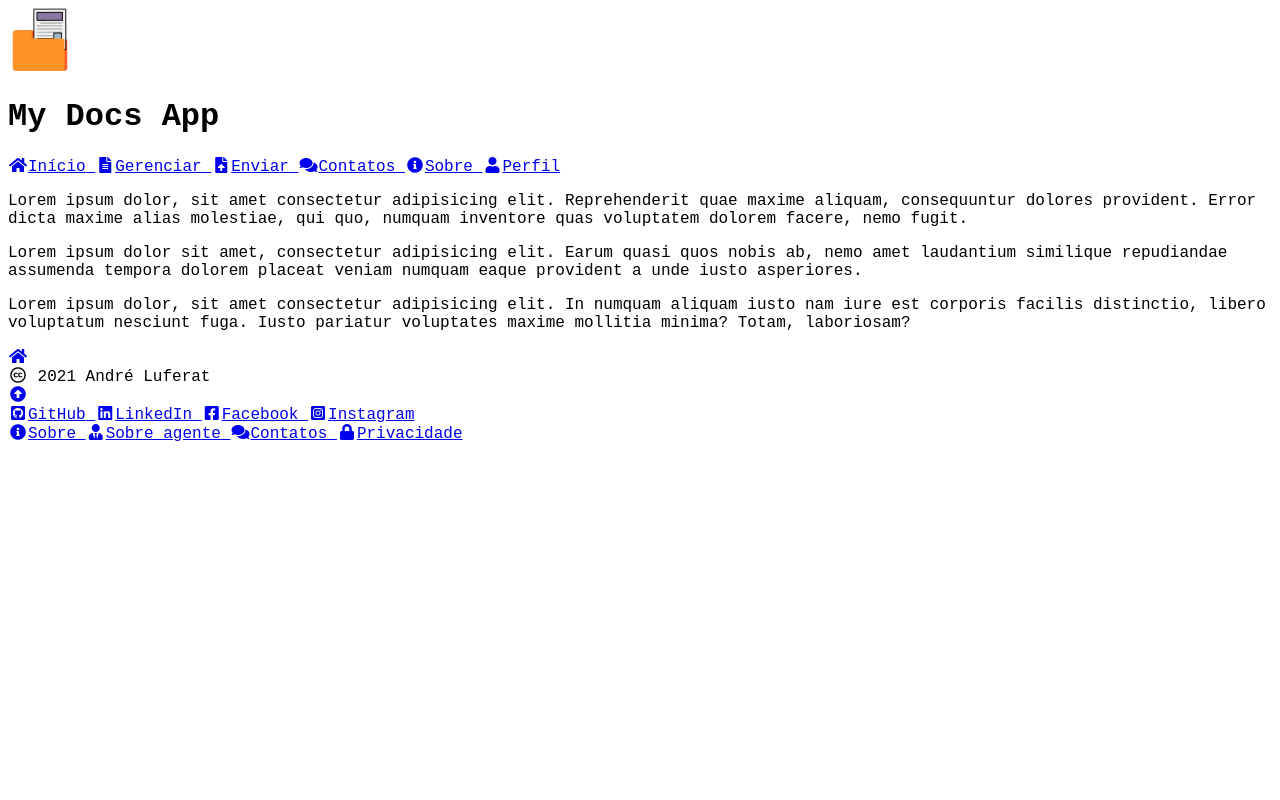
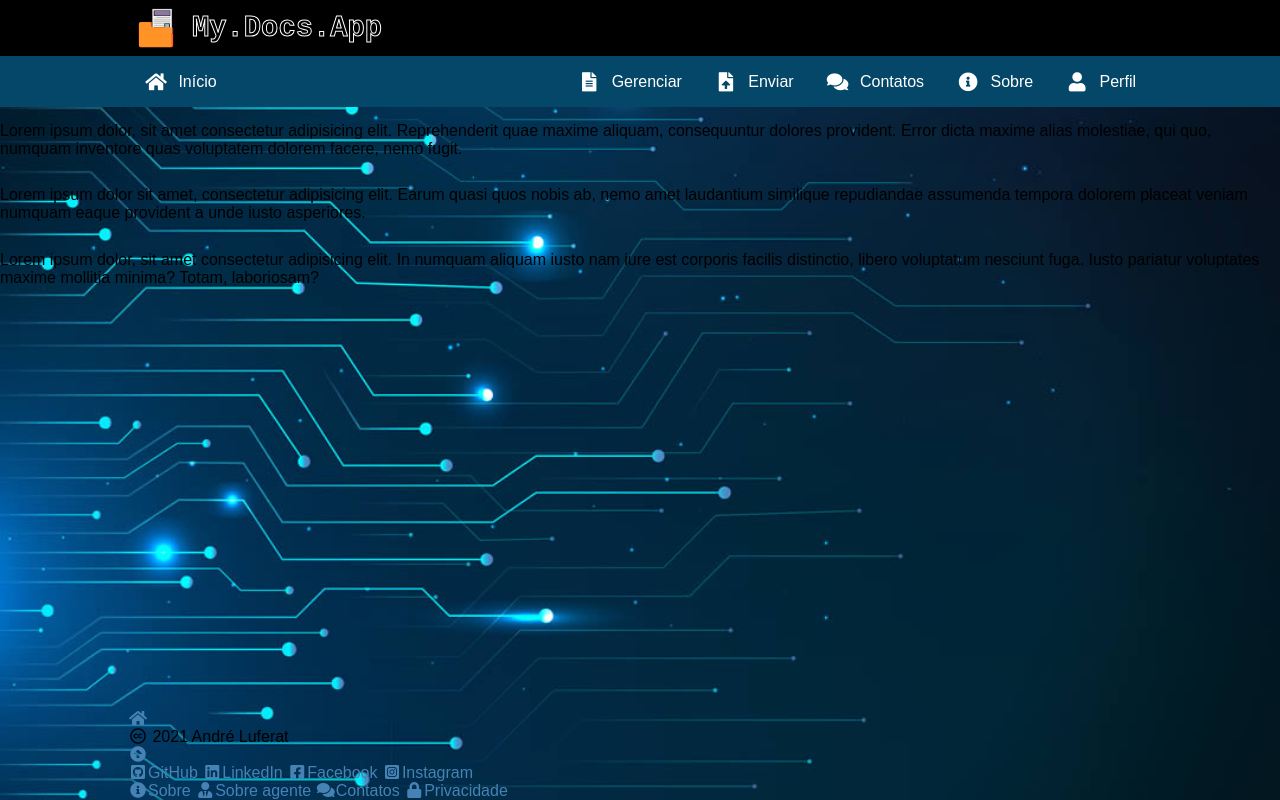
Before and after one commit to Luferat/MyDocsApp, a plain HTML site: page template.html in a window 1280 px wide. Drawn offline with Linux system fonts and the light colour scheme.

Commit message:
Header e Menu Ok

```diff
--- a/css/global.css
+++ b/css/global.css
@@ -1,7 +1,207 @@
+/* Variáveis de uso geral
+Altere os valores conforme seu layout.
+*/
+
+:root {
+    /* Largura mínima do app para viewport de 320px */
+    --min-width: 280px;
+    /* Largura máxima do app para viewport de 1080px */
+    --max-width: 1024px;
+    /* Cor do fundo das páginas */
+    --bg-color: #021c29;
+    /* Imagem de fundo das páginas */
+    --bg-image: url('../assets/img/background_01.jpg');
+}
+
 /* Reset do CSS
 Faz com que a página apareça sempre igual em qualquer navegador moderno.
 */
 
+* {
+    box-sizing: border-box;
+    outline: 0;
+    transition: .2s;
+}
+
+html, body {
+    position: relative;
+    margin: 0;
+    padding: 0;
+    width: 100%;
+    height: 100%;
+    font-family: sans-serif;
+    font-size: 16px;
+}
+
+html, body, header, footer, nav, main, article, aside, p, h1, h2, h3, h4, h5, h6, blockquote {
+    display: block;
+    width: 100%;
+}
+
+p, h1, h2, h3, h4, h5, h6, blockquote {
+    margin: 0;
+    padding: .9rem 0;
+}
+
+blockquote {
+    padding-left: 2rem;
+}
+
+a {
+    color: steelblue;
+    text-decoration: none;
+}
+
+a:hover {
+    color: orangered;
+    text-decoration: underline;
+}
+
+/* Definições do fundo
+"background-color" e "background-image" podem ser definidos dinâmicamente em futuras versões.
+*/
+
 body {
-    font-family: 'Courier New', Courier, monospace;
+    background-color: var(--bg-color);
+    background-image: var(--bg-image);
+    background-attachment: fixed;
+    background-position: center;
+    background-repeat: no-repeat;
+    background-size: cover;
 }
+
+/* Quadro principal --> .wrap
+Controla a exibição de todos os blocos do app, principalmente "sticky footer".
+*/
+
+.wrap {
+    position: relative;
+    width: 100%;
+    height: 100%;
+    display: flex;
+    flex-direction: column;
+}
+
+div.header, div.nav, div.main, div.footer {
+    min-width: var(--min-width);
+    max-width: var(--max-width);
+    margin: auto;
+}
+
+/* Sticky footer */
+
+main {
+    flex-grow: 1;
+}
+
+/* Cabeçalho <header> */
+
+.wrap>header {
+    background: black;
+}
+
+div.header {
+    display: flex;
+    align-items: center;
+    justify-content: flex-start;
+}
+
+div.header img {
+    display: block;
+    width: 40px;
+    height: 40px;
+    margin: .5rem;
+}
+
+div.header h1 {
+    font-family: monospace;
+    padding: 0 .5rem;
+    font-size: 1.8rem;
+    color: black;
+    -webkit-text-stroke: 1px #ffffff;
+}
+
+#menu-toggle {
+    margin-left: auto;
+    padding: .5rem;
+    font-size: 1.5rem;
+    color: white;
+}
+
+/* Menu principal */
+
+.wrap>nav {
+    display: none;
+}
+
+div.nav {
+    min-width: 0;
+    right: 0;
+    position: absolute;
+    z-index: 1000;
+    background: #044768;
+    display: flex;
+    flex-direction: column;
+    border-bottom-left-radius: .4rem;
+    box-shadow: -4px 4px 4px 1px rgba(255,255,255,0.3);
+}
+
+div.nav a {
+    display: block;
+    padding: 1rem 2rem;
+    color: white;
+    display: flex;
+    align-items: center;
+}
+
+
+div.nav a:last-child {
+    border-bottom-left-radius: .4rem;
+}
+
+div.nav a:hover {
+    color: #044768;
+    background: #ffffff;
+    text-decoration: none;
+}
+
+div.nav a i {
+    font-size: 1.2rem;
+    margin-right: .65rem;
+}
+
+@media (min-width: 768px) {
+
+    #menu-toggle {
+        display: none;
+    }
+
+    .wrap>nav {
+        display: block;
+        background: #044768;
+    }
+
+    div.nav {
+        width: 100%;
+        position: inherit;
+        z-index: auto;
+        display: flex;
+        flex-direction: row;
+        border-radius: 0;
+        border: none;
+        justify-content: flex-end;
+        box-shadow: none;
+    }
+
+    div.nav a {
+        padding: 1rem;
+    }
+
+    div.nav a:first-child {
+        margin-right: auto;
+    }
+
+    div.nav a:last-child {
+        border-radius: 0;
+    }
+}
--- /dev/null
+++ b/js/global.js
@@ -0,0 +1,68 @@
+// Executa app quando documento estiver pronto
+// window.addEventListener('load', () => { }, false);
+
+// Seleciona botão do menu
+var menuToggle = el('#menu-toggle');
+
+// Seleciona menu
+var menu = el('.wrap>nav');
+
+// Detecta mudanças na resolução
+changeRes();
+window.addEventListener('resize', changeRes)
+
+// Monitora cliques no botão do menu
+menuToggle.addEventListener('click', menuClick);
+
+// Ação do click no botão do menu
+function menuClick() {
+
+    // Se o menu está visível
+    if (window.getComputedStyle(menu, null).display === 'block') {
+
+        // Ocula menu
+        hideMenu();
+
+        // Se o menu está oculto
+    } else {
+
+        // Mostra menu
+        showMenu();
+
+    }
+}
+
+// Oculta o menu, troca ícone e o title do botão
+function hideMenu() {
+    menu.style.display = 'none';
+    menuToggle.innerHTML = '<i class="fas fa-bars fa-fw"></i>';
+    menuToggle.setAttribute('title', 'Abre menu');
+}
+
+// Mostra o menu, troca ícone e o title do botão
+function showMenu() {
+    menu.style.display = 'block';
+    menuToggle.innerHTML = '<i class="fas fa-times fa-fw"></i>';
+    menuToggle.setAttribute('title', 'Fecha menu');
+}
+
+// Processa mudanças de resolução
+function changeRes(event) {
+
+    // Se a resolução é maior
+    if (document.documentElement.clientWidth > 767)
+
+        // Mostra menu
+        showMenu();
+
+    // Se a resolução é menor
+    else
+
+        // Oculta menu
+        hideMenu();
+}
+
+// Atalho para seleção de elementos
+function el(selector) {
+    return document.querySelector(selector);
+}
--- a/template.html
+++ b/template.html
@@ -8,7 +8,7 @@
     <link rel="stylesheet" href="css/global.css">
     <link rel="shortcut icon" href="assets/img/logo_512.png" type="image/png">
     <link rel="stylesheet" href="https://cdnjs.cloudflare.com/ajax/libs/font-awesome/5.15.4/css/all.min.css">
-    <title>My Docs App</title>
+    <title>My.Docs.App</title>
 </head>
 
 <body>
@@ -19,30 +19,31 @@
 
         <header>
             <div class="header">
-                <a href="index" title="Página incial"><img src="assets/img/logo_64.png" alt="My Docs App Logo"></a>
-                <h1>My Docs App</h1>
+                <a href="home" alt="Página incial"><img src="assets/img/logo_64.png" alt="My.Docs.App Logo"></a>
+                <h1>My.Docs.App</h1>
+                <a href="#menu" id="menu-toggle" title="Abre menu"><i class="fas fa-bars fa-fw"></i></a>
             </div>
         </header>
 
         <nav>
 
             <div class="nav">
-                <a href="index" title="Página incial">
+                <a href="#index" title="Página incial">
                     <i class="fas fa-home fa-fw"></i><span>Início</span>
                 </a>
-                <a href="manager" title="Gerenciar documentos">
+                <a href="#manager" title="Gerenciar documentos">
                     <i class="fas fa-file-alt fa-fw"></i><span>Gerenciar</span>
                 </a>
-                <a href="send" title="Enviar novo documento">
+                <a href="#send" title="Enviar novo documento">
                     <i class="fas fa-file-upload fa-fw"></i><span>Enviar</span>
                 </a>
-                <a href="contacts" title="Faça contato">
+                <a href="#contacts" title="Faça contato">
                     <i class="fas fa-comments fa-fw"></i><span>Contatos</span>
                 </a>
-                <a href="about" title="Sobre o App">
+                <a href="#about" title="Sobre o App">
                     <i class="fas fa-info-circle fa-fw"></i><span>Sobre</span>
                 </a>
-                <a href="profile" title="Seu perfil">
+                <a href="#profile" title="Seu perfil">
                     <i class="fas fa-user fa-fw"></i><span>Perfil</span>
                 </a>
             </div>
@@ -107,6 +108,8 @@
 
     </div>
 
+    <script src="js/global.js"></script>
+
 </body>
 
 </html>
```
Also changed, not shown: database/config.json (added, +75 -0 lines), assets/img/background_01.jpg (added), 2 other files.
